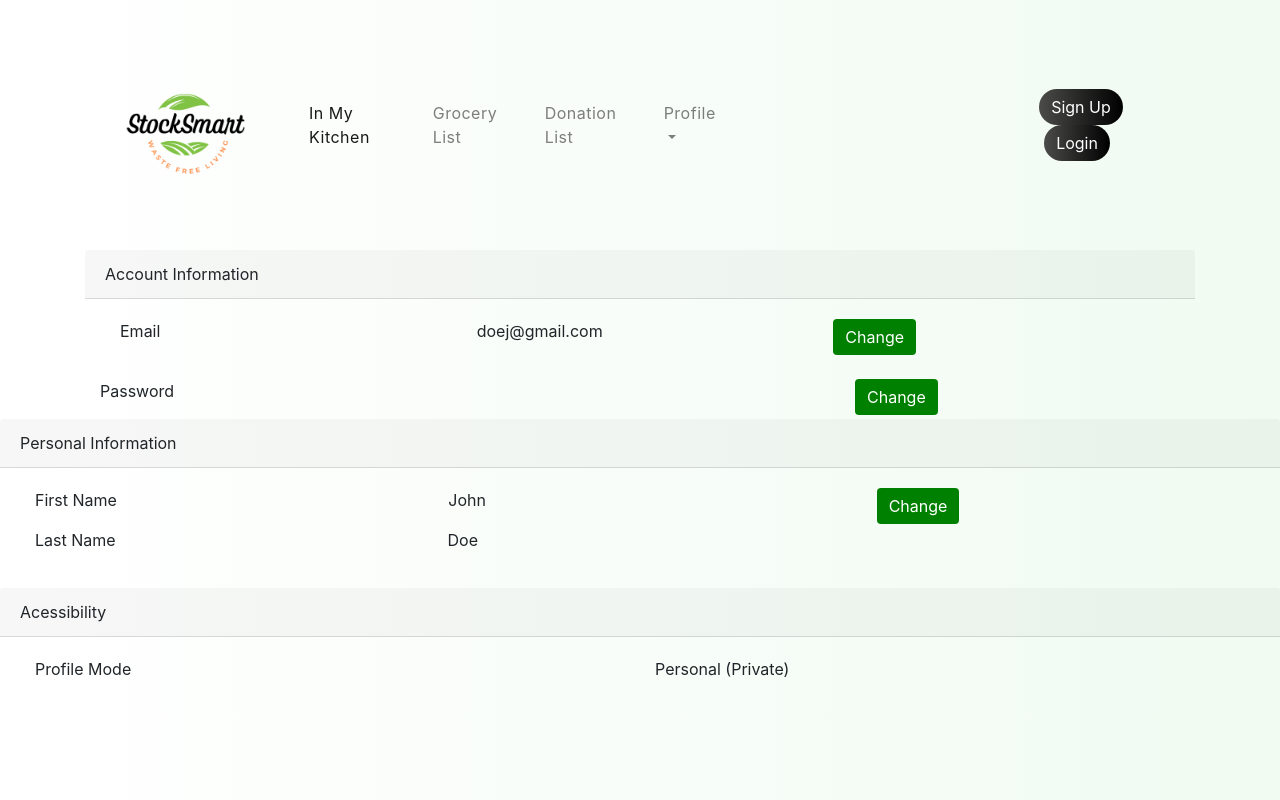
After one commit to ITWS-Group-7/Stock-Smart, a PHP site: page /user_profile.html in a window 1280 px wide. The commit adds this page. Run offline with PHP 8.4, Linux system fonts and the light colour scheme; some libraries are stand-ins or nearby versions.

Commit message:
personal profile page created, some formatting issues

```diff
--- a/css/styles.css
+++ b/css/styles.css
@@ -201,3 +201,18 @@ color: white;
         text-decoration-color: black;
         border-color:  #79E14E;
     }
+
+    .row1{
+        display: flex;
+    }
+
+
+    .change{
+        background-color: green;
+        border:green;
+    }
+
+
+    .change:hover{
+        background-color: green;
+    }
--- /dev/null
+++ b/user_profile.html
@@ -0,0 +1,412 @@
+<!doctype html>
+<html lang="en">
+<head>
+        <meta charset="utf-8">
+        <meta name="viewport" content="width=device-width, initial-scale=1, shrink-to-fit=no">
+        <link href="https://fonts.googleapis.com/css?family=Open+Sans:300,400,700" rel="stylesheet">
+        <script src="https://ajax.googleapis.com/ajax/libs/jquery/3.5.1/jquery.min.js"></script>
+        <link rel="stylesheet" href="https://maxcdn.bootstrapcdn.com/bootstrap/4.0.0/css/bootstrap.min.css" integrity="sha384-Gn5384xqQ1aoWXA+058RXPxPg6fy4IWvTNh0E263XmFcJlSAwiGgFAW/dAiS6JXm" crossorigin="anonymous">
+        <link rel="stylesheet" href="css/styles.css">
+
+        <title>StockSmart</title>
+
+
+
+
+
+</head>
+    <header>
+        <div class="container">
+
+            <nav class="navbar navbar-expand-lg navbar-light">
+                <a class="navbar-brand" href="#"><img style="height: 200px;"
+                    src="images/logo_new.png"
+                  /></a>
+                <button class="navbar-toggler" type="button" data-toggle="collapse" data-target="#navbarSupportedContent" aria-controls="navbarSupportedContent" aria-expanded="false" aria-label="Toggle navigation">
+                  <span class="navbar-toggler-icon"></span>
+                </button>
+
+                <div class="collapse navbar-collapse" id="navbarSupportedContent" style = "margin-right: 300px;">
+                  <ul class="navbar-nav ml-lg-auto">
+                    <li class="nav-item active">
+                      <a class="nav-link menu"  href="#InMyKitchen">In My Kitchen <span class="sr-only">(current)</span></a>
+                    </li>
+                    <li class="nav-item">
+                      <a class="nav-link menu" href="./grocery.html">Grocery List</a>
+                    </li>
+                    <li class="nav-item">
+                        <a class="nav-link menu" href="./donationlist.html">Donation List</a>
+                      </li>
+
+
+
+                    <li class="nav-item dropdown ">
+                      <a class="nav-link dropdown-toggle menu_profile" href="#Profile" id="navbarDropdown" role="button" data-toggle="dropdown" aria-haspopup="true" aria-expanded="false" style = "font-size: 16px; ">
+                        Profile
+                      </a>
+                      <div class="dropdown-menu" aria-labelledby="navbarDropdown">
+                        <a class="dropdown-item" href="#">My profile</a>
+                        <a class="dropdown-item" href="#">Switch Account</a>
+                        <div class="dropdown-divider"></div>
+                        <a class="dropdown-item" href="#">Log out</a>
+                      </div>
+                    </li>
+
+
+
+                   <hr>
+
+
+
+
+
+                  </ul>
+                </div>
+
+                <div class = "signup_login">
+
+                  <a href="signup.html" class="btn btn-primary signup">Sign Up</a>
+                  <a href="login.html" class="btn btn-primary login" >Login</a>
+
+                </div>
+
+
+
+
+
+
+              </nav>
+
+        </div>
+    </header>
+
+
+    <body>
+
+
+
+      <div class = "container">
+        <div class="card-account-information">
+          <div class="card-header">
+            Account Information
+          </div>
+          <div class="card-body">
+            <div class  = "row1">
+              <div class = "col">
+              <p>Email</p>
+            </div>
+
+
+            <div class = "col">
+
+              <p>doej@gmail.com</p>
+
+            </div>
+
+
+
+            <div class = "col">
+              <button type="button" class = "btn btn-primary change" data-toggle="modal" data-target="#EmailModal">Change</button>
+
+              <div class="modal fade" id="EmailModal" role="dialog">
+                <div class="modal-dialog">
+
+                  <!-- Modal content-->
+                  <div class="modal-content">
+                    <div class="modal-header">
+                      <h3>Edit email address</h3>
+                      <button type="button" class="close" data-dismiss="modal">&times;</button>
+
+                    </div>
+                    <div class="modal-body">
+
+                      <form>
+                        <div class="form-group">
+
+                          <input type="email" class="form-control" id="InputEmail" aria-describedby="emailHelp" placeholder="doej@gmail.com">
+                          <small id="emailHelp" class="form-text text-muted">We'll never share your email with anyone else.</small>
+                        </div>
+
+                        <div class="form-group">
+
+                          <input type="email" class="form-control" id="InputEmail" aria-describedby="emailHelp" placeholder="Email confirmation">
+                          <small id="emailHelp" class="form-text text-muted">We'll never share your email with anyone else.</small>
+                        </div>
+
+
+
+
+
+
+
+
+                        <div class="form-group">
+
+                          <input type="password" class="form-control" id="InputPassword" placeholder="Password">
+                        </div>
+
+                        <button type="submit" class="btn btn-primary" style = "float: right; padding: 5px;">Cancel</button>
+                        <button type="submit" class="btn btn-primary" style = "float:right">Save</button>
+                      </form>
+
+
+
+
+
+
+                    </div>
+                    <div class="modal-footer">
+                      <button type="button" class="btn btn-default" data-dismiss="modal">Close</button>
+                    </div>
+                  </div>
+
+                </div>
+              </div>
+
+            </div>
+
+            </div>
+          </div>
+
+
+
+          <div class  = "row1">
+            <div class = "col">
+            <p>Password</p>
+          </div>
+
+
+          <div class = "col">
+
+
+
+          </div>
+
+
+
+
+
+
+
+          <div class = "col">
+
+            <div class = "col">
+              <button type="button" class = "btn btn-primary change" data-toggle="modal" data-target="#ModalPassword">Change</button>
+
+              <div class="modal fade" id="ModalPassword" role="dialog">
+                <div class="modal-dialog">
+
+                  <!-- Modal content-->
+                  <div class="modal-content">
+                    <div class="modal-header">
+                      <h3>Change Password</h3>
+                      <button type="button" class="close" data-dismiss="modal">&times;</button>
+
+                    </div>
+                    <div class="modal-body">
+
+                      <form>
+                        <div class="form-group">
+
+                          <input type="email" class="form-control" id="exampleInputEmail1" aria-describedby="emailHelp" placeholder="Current Password">
+
+                        </div>
+
+                        <div class="form-group">
+
+                          <input type="email" class="form-control" id="exampleInputEmail1" aria-describedby="emailHelp" placeholder="New Password">
+
+                        </div>
+
+
+
+
+
+
+
+
+                        <div class="form-group">
+
+                          <input type="password" class="form-control" id="exampleInputPassword1" placeholder="Confirm new password">
+                        </div>
+
+                        <button type="submit" class="btn btn-primary" style = "float: right; padding: 5px;">Cancel</button>
+                        <button type="submit" class="btn btn-primary" style = "float:right">Save</button>
+                      </form>
+
+
+
+
+
+
+                    </div>
+                    <div class="modal-footer">
+                      <button type="button" class="btn btn-default" data-dismiss="modal">Close</button>
+                    </div>
+                  </div>
+
+                </div>
+              </div>
+
+            </div>
+
+          </div>
+        </div>
+
+
+
+
+
+
+
+
+
+
+          </div>
+        </div>
+
+
+
+
+        <div class="card-personal-information">
+          <div class="card-header">
+            Personal Information
+          </div>
+          <div class="card-body">
+
+
+            <div class  = "row1">
+            <div class = "col">
+            <p>First Name</p>
+          </div>
+
+
+          <div class = "col">
+
+            <p>John </p>
+
+          </div>
+
+
+          <div class = "col">
+
+            <div class = "col">
+              <button type="button" class = "btn btn-primary change" data-toggle="modal" data-target="#ModalFirstLast">Change</button>
+
+              <div class="modal fade" id="ModalFirstLast" role="dialog">
+                <div class="modal-dialog">
+
+                  <!-- Modal content-->
+                  <div class="modal-content">
+                    <div class="modal-header">
+                      <h3>Edit Account Information</h3>
+                      <button type="button" class="close" data-dismiss="modal">&times;</button>
+
+                    </div>
+                    <div class="modal-body">
+
+                      <form>
+                        <div class="form-group">
+
+                          <input type="email" class="form-control" id="firstName" aria-describedby="emailHelp" placeholder="First name">
+
+                        </div>
+
+                        <div class="form-group">
+
+                          <input type="email" class="form-control" id="lastName" aria-describedby="emailHelp" placeholder="Last name">
+
+                        </div>
+
+
+
+
+
+
+
+
+
+
+                        <button type="submit" class="btn btn-primary" style = "float: right; padding: 5px;">Cancel</button>
+                        <button type="submit" class="btn btn-primary" style = "float:right">Save</button>
+                      </form>
+
+
+
+
+
+
+                    </div>
+                    <div class="modal-footer">
+                      <button type="button" class="btn btn-default" data-dismiss="modal">Close</button>
+                    </div>
+                  </div>
+
+                </div>
+              </div>
+
+            </div>
+
+          </div>
+        </div>
+
+
+        <div class  = "row1">
+          <div class = "col">
+          <p>Last Name</p>
+        </div>
+
+
+        <div class = "col" style = "margin-right: 415px;">
+
+          <p>Doe </p>
+
+        </div>
+
+
+
+
+      </div>
+
+
+
+
+
+
+          </div>
+        </div>
+
+
+
+
+        <div class="card-personal-information">
+          <div class="card-header">
+           Acessibility
+          </div>
+          <div class="card-body">
+            <div class  = "row1">
+              <div class = "col">
+              <p>Profile Mode</p>
+            </div>
+
+
+            <div class = "col">
+
+              <p >Personal (Private)</p>
+
+            </div>
+          </div>
+
+
+
+          </div>
+        </div>
+
+
+      </div>
+
+        <script src="https://cdnjs.cloudflare.com/ajax/libs/popper.js/1.12.9/umd/popper.min.js" integrity="sha384-ApNbgh9B+Y1QKtv3Rn7W3mgPxhU9K/ScQsAP7hUibX39j7fakFPskvXusvfa0b4Q" crossorigin="anonymous"></script>
+        <script src="https://code.jquery.com/jquery-3.5.1.min.js"></script>
+        <script src="https://maxcdn.bootstrapcdn.com/bootstrap/4.0.0/js/bootstrap.min.js" integrity="sha384-JZR6Spejh4U02d8jOt6vLEHfe/JQGiRRSQQxSfFWpi1MquVdAyjUar5+76PVCmYl" crossorigin="anonymous"></script>
+    </body>
+</html>
```
Also changed, not shown: images/profile.png (added).
